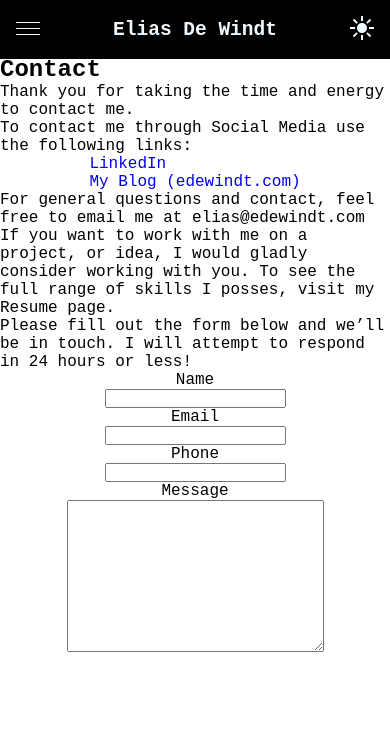
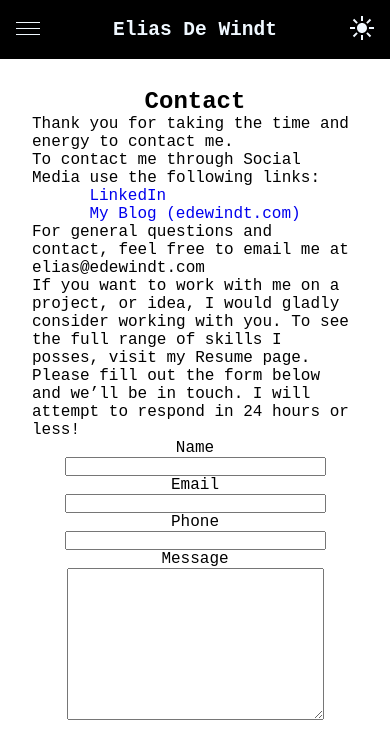
Before and after one commit to edewindt/Portfolio, a SvelteKit app: page /normal-ui/contact in a window 390 px wide. Shown: the top 754 px of the page. Built offline with nearby package versions, Linux system fonts and the light colour scheme.

Commit message:
Made contact form responsive

```diff
--- a/src/routes/normal-ui/contact/+page.svelte
+++ b/src/routes/normal-ui/contact/+page.svelte
@@ -32,9 +32,17 @@
 </section>
 
 <style>
+	section {
+		display: flex;
+		align-items: center;
+		flex-direction: column;
+		margin: 2rem;
+	}
 	.contact {
 		display: flex;
 		align-items: center;
+		width: 40rem;
+		max-width: 100%;
 		flex-direction: column;
 	}
 	.contact form {
@@ -42,4 +50,7 @@
 		align-items: center;
 		flex-direction: column;
 	}
+	input {
+		width: 100%;
+	}
 </style>
```
